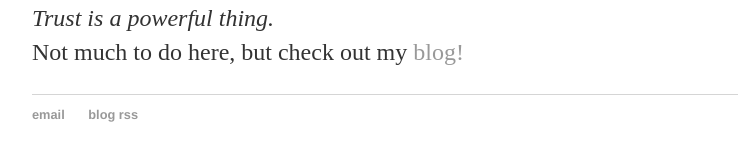
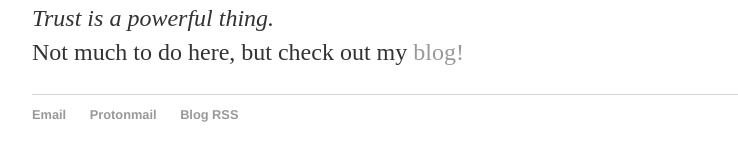
Before and after one commit to sle3man/sle3man.github.io, a Jekyll site: the page built from index.html, in a window 1280 px wide. Shown: the part 271-432 px from the top of the page, without its empty margins (160-898 px from the left). Built offline with Jekyll 4.4.1, drawn with Linux system fonts in a browser that asks for light colours.

Commit message:
Update default.html

```diff
--- a/_layouts/default.html
+++ b/_layouts/default.html
@@ -23,8 +23,9 @@
 		</div><!-- /.container -->
 		<footer>
     		<ul>
-        		<li><a href="mailto:claire@clairescc.com">email</a></li>
-			<li><a href="/blog/atom.xml">blog rss</a></li>
+        		<li><a href="mailto:Claire@clairescc.com">Email</a></li>
+			<li><a href="mailto:Clarina@protonmail.com">Protonmail</a></li>
+			<li><a href="/blog/atom.xml">Blog RSS</a></li>
 			</ul>
 		</footer>
 	</body>
```
